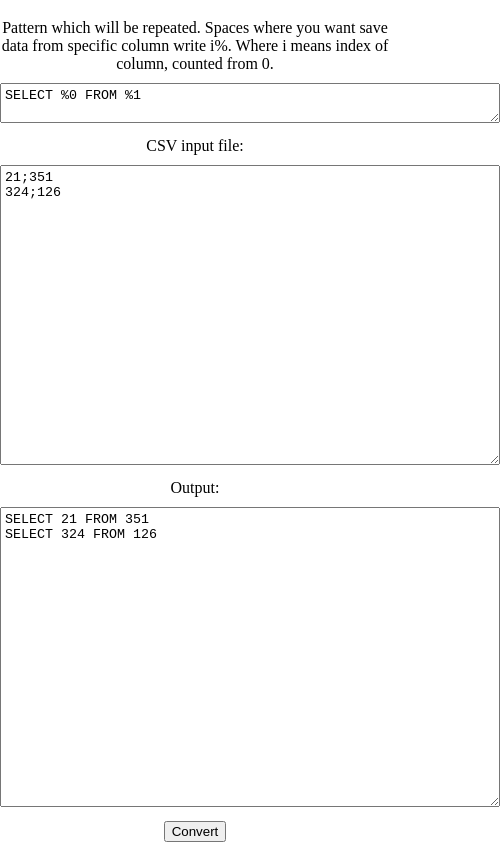
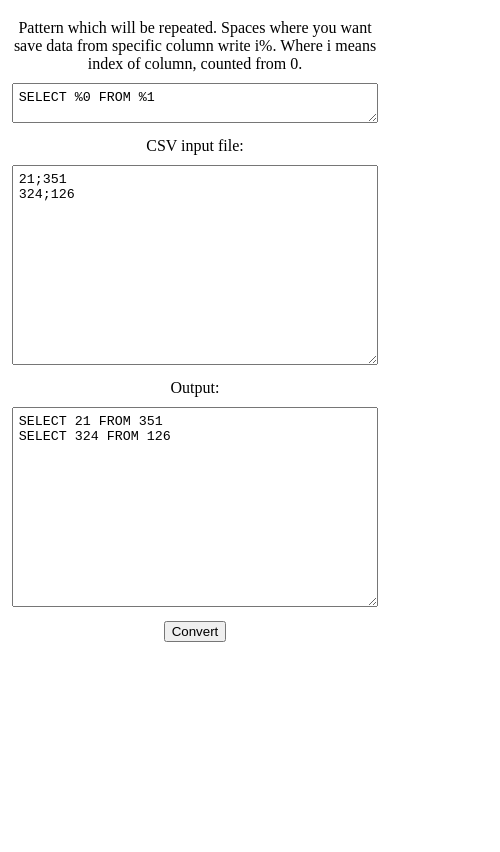
Before and after one commit to fandau1/CSVFormatter, a plain HTML site: page index.html in a window 390 px wide. Shown: the part 61-913 px from the top of the page, 500 px wide, since content can reach past the window. After the commit the page ends 844 px from the top, so only its background shows below. Drawn offline with Linux system fonts and the light colour scheme.

Commit message:
Add files via upload

```diff
--- a/index.html
+++ b/index.html
@@ -8,7 +8,7 @@
     textarea{
         padding: 4px;
         width: 500px;
-        height: 300px;
+        height: 200px;
     }
 
     label {
@@ -42,16 +42,23 @@
         .column {
             width: 100%;
         }
+
+		textarea{
+			padding: 6px;
+			width: 98%;
+			height: 200px;
+		}
     }
 </style>
 <head>
+	<meta name="viewport" content="width=device-width, initial-scale=1.0">
 	<meta charset="UTF-8">
     <title>CSV convertor</title>
 </head>
-<body style="text-align: center; margin-left: auto;margin-right: auto; max-width: 700px" onload="formdata()">
+<body style="text-align: center;" onload="formdata()">
 	<h1>CSV file Formatter</h1>
     <div class="areaPad">
-        <label for="prikaz">Pattern which will be repeated. Spaces where you want save data from specific column write i%. Where i means index of column, counted from 0.</label>
+        <label style="margin-left: auto;margin-right: auto; max-width: 700px" for="prikaz">Pattern which will be repeated. Spaces where you want save data from specific column write i%. Where i means index of column, counted from 0.</label>
         <textarea id="prikaz" name="w3review" rows="4" cols="50" style="height: 40px">SELECT %0 FROM %1</textarea>
     </div>
 
```
